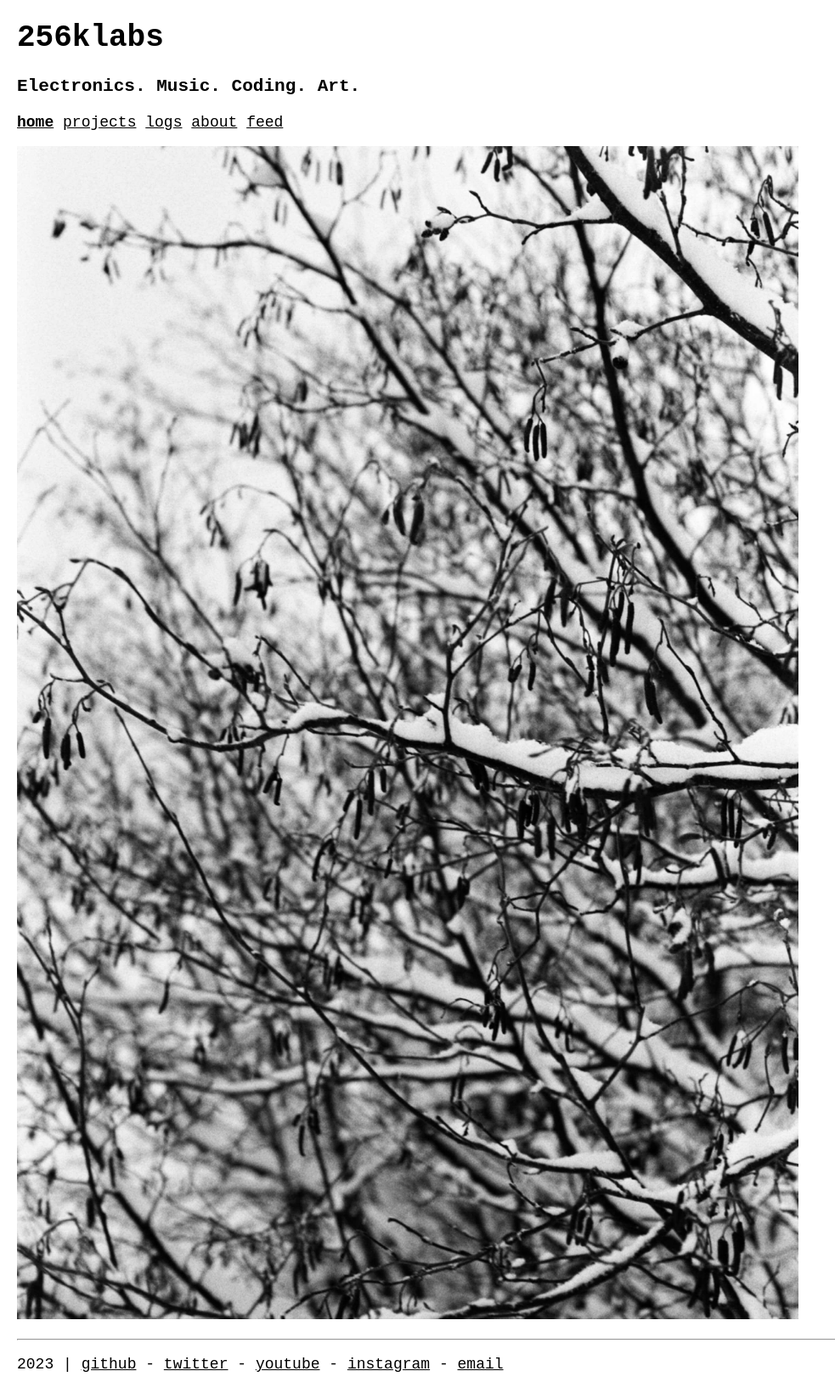
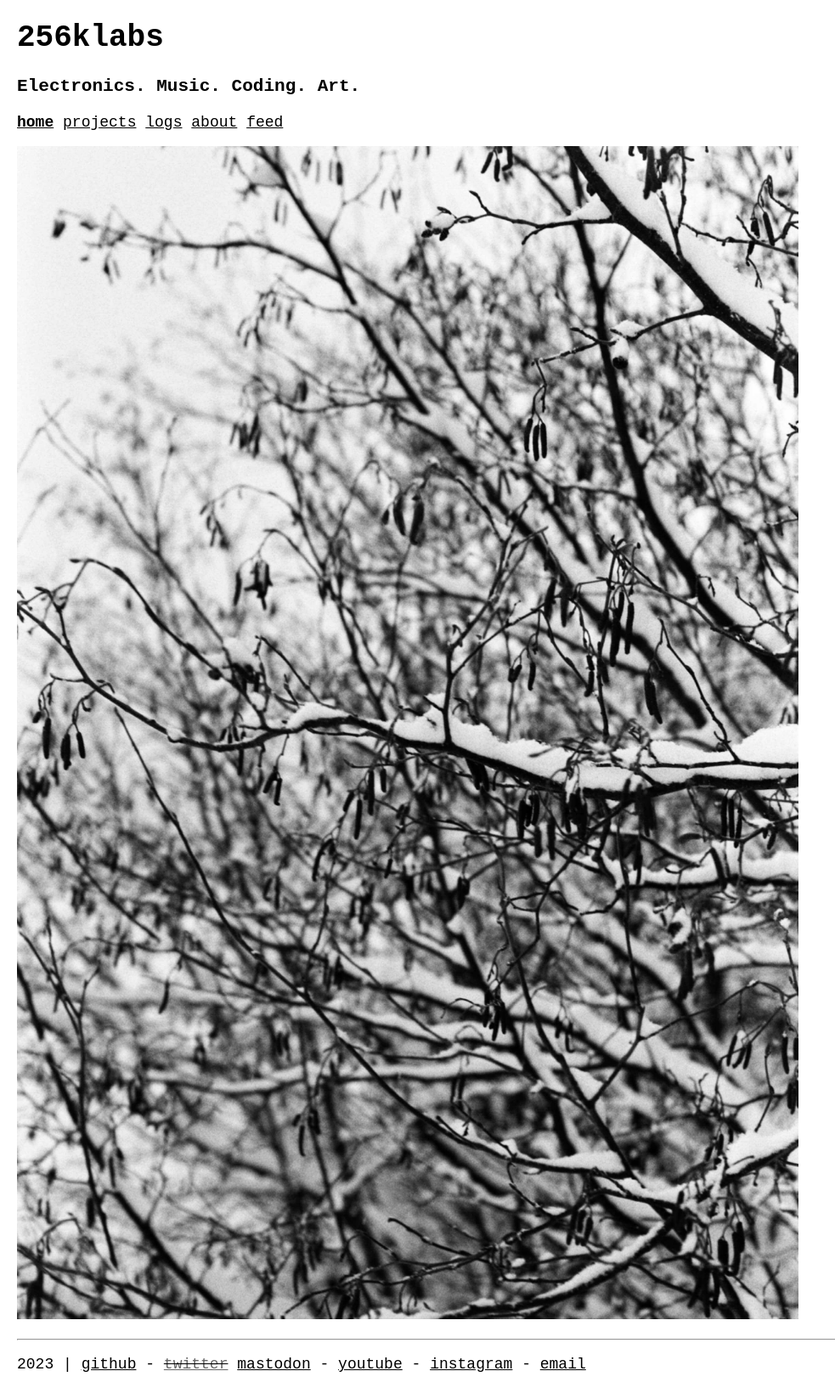
Before and after one commit to 256k/256KLABS, a Jekyll site: the page built from index.md, in a window 1280 px wide. Shown: the whole page at 85% size, without its empty margins (0-983 px from the left). Built offline with Jekyll 4.4.1, drawn with Linux system fonts in a browser that asks for light colours.

Commit message:
changed footer links:

```diff
--- a/_includes/footer.html
+++ b/_includes/footer.html
@@ -1,7 +1,8 @@
 <footer class="container">
       <hr>
       <p>{{ site.time | date: '%Y' }} | <a target="_blank" href="https://www.github.com/256k">github</a> -
-        <a target="_blank" href="https://twitter.com/fayek">twitter</a> -
+      <strike><a target="_blank" href="">twitter</a></strike>
+        <a target="_blank" href="https://c.im/@256k">mastodon</a> -
         <a target="_blank" href="https://www.youtube.com/channel/UCjB1kddbAqQmzbhSGsqFCug">youtube</a> -
         <a target="_blank" href="https://www.instagram.com/fayek/">instagram</a> -
         <a target="_blank" href="mailto:256k.labs@gmail.com">email</a></p>
```
